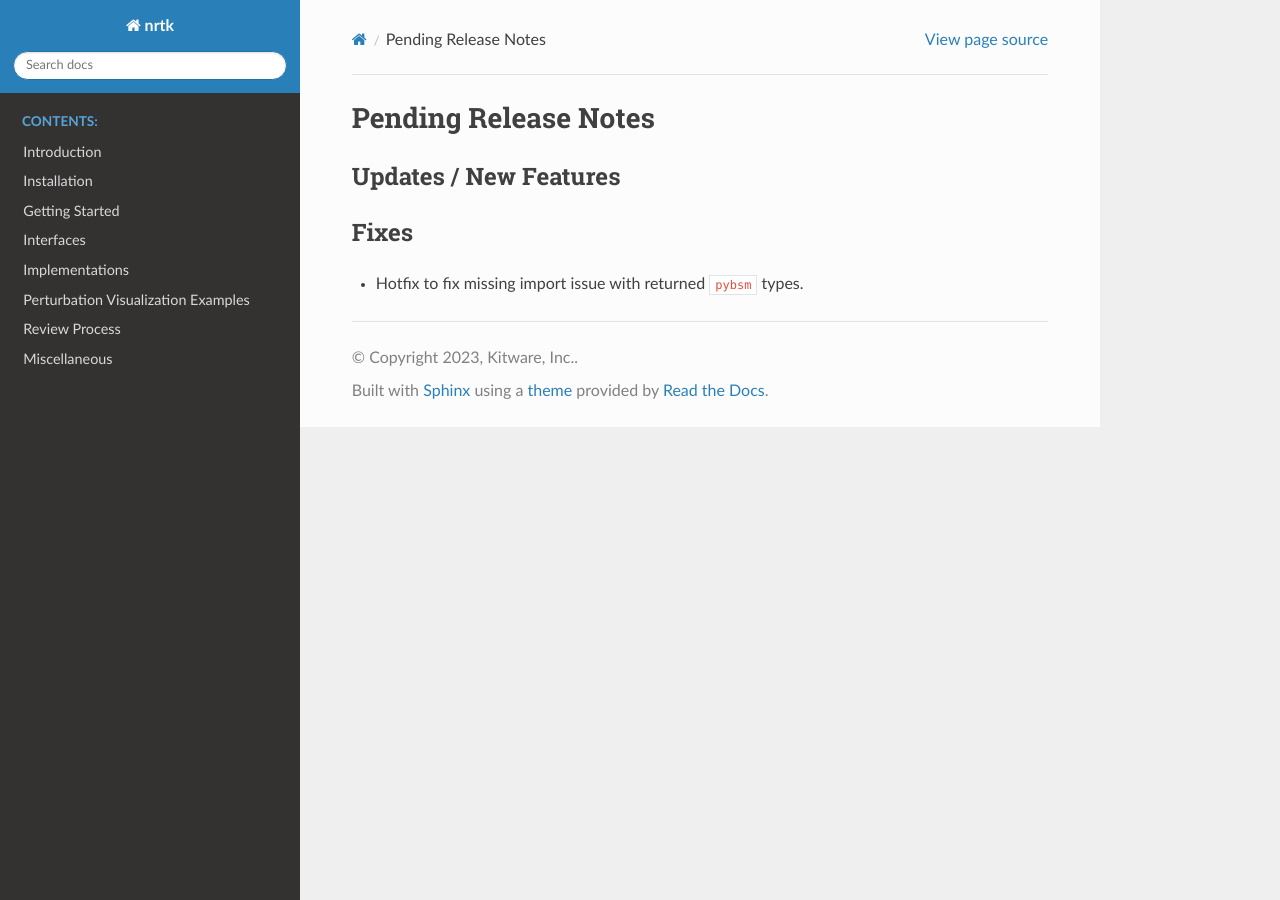
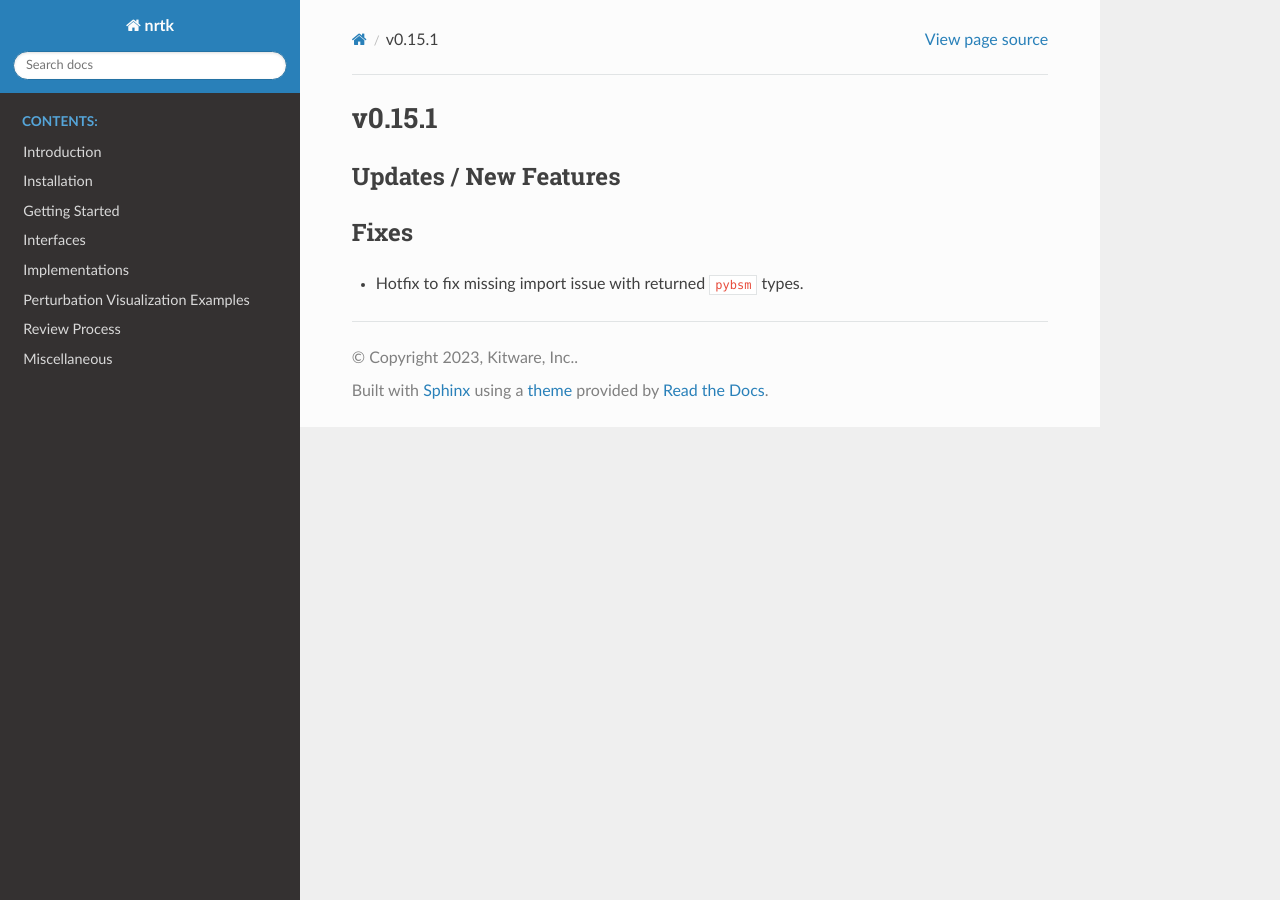
Before and after one commit to Kitware/nrtk, a Sphinx documentation site: the page built from docs/release_notes/v0.15.1.rst, in a window 1280 px wide. Built offline with Sphinx 7.4.7 and the Read the Docs theme 3.1.0, drawn with Linux system fonts in a browser that asks for light colours; pages that are not in the unit, such as notebooks, are missing from menus; the version number is read from the project's files by our own code.

Commit message:
Update version number to 0.15.1

```diff
--- a/docs/release_notes.rst
+++ b/docs/release_notes.rst
@@ -28,3 +28,4 @@ Release Notes
    release_notes/v0.13.0
    release_notes/v0.14.0
    release_notes/v0.15.0
+   release_notes/v0.15.1
--- a/docs/release_notes/pending_release.rst
+++ b/docs/release_notes/v0.15.1.rst
@@ -1,5 +1,5 @@
-Pending Release Notes
-=====================
+v0.15.1
+=======
 
 Updates / New Features
 ----------------------
--- a/pyproject.toml
+++ b/pyproject.toml
@@ -27,7 +27,7 @@ classifiers = [
 # package-specific meta, don't put this in "generated package-meta"
 authors = ["Kitware, Inc. <nrtk@kitware.com>"]
 license = "Apache-2.0"
-version = "0.15.0"
+version = "0.15.1"
 description = "An open source toolkit for evaluating the natural robustness of computer vision algorithms."
 
 [tool.poetry.dependencies]
```
